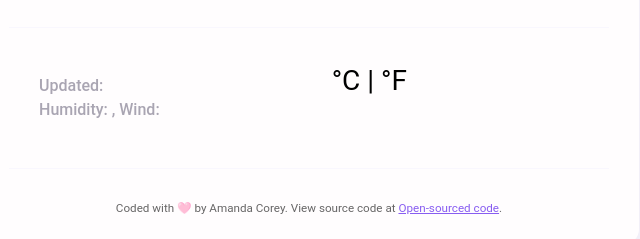
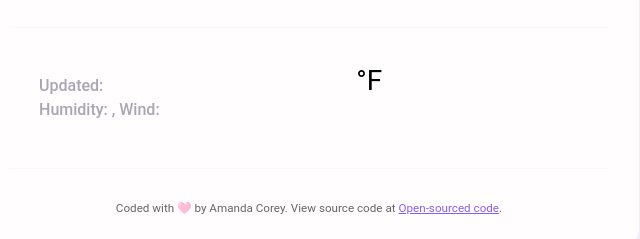
Before and after one commit to Amjcorey/weather_dash_app, a website: page index.html in a window 1280 px wide. Shown: the part 126-365 px from the top of the page, 331-971 px from the left. Drawn offline with nearby package versions, Linux system fonts and the light colour scheme; no server answers.

Commit message:
Edit readme and touch up html code

```diff
--- a/index.html
+++ b/index.html
@@ -49,7 +49,7 @@
                 <div class="weather-dash-temp-container">
                     <div id="icon"></div>
                     <div class="weather-dash-temperature" id="temperature"></div>
-                    <div class="weather-dash-units"> °C | °F </div>
+                    <div class="weather-dash-units"> °F </div>
                 </div>
 
                 <!-- containers for weather forecast -->
```
Also changed, not shown: README.md.
